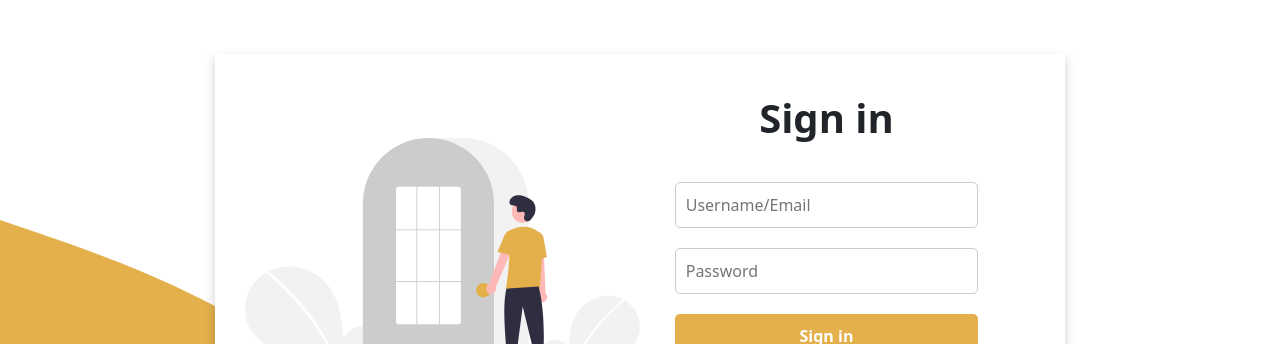
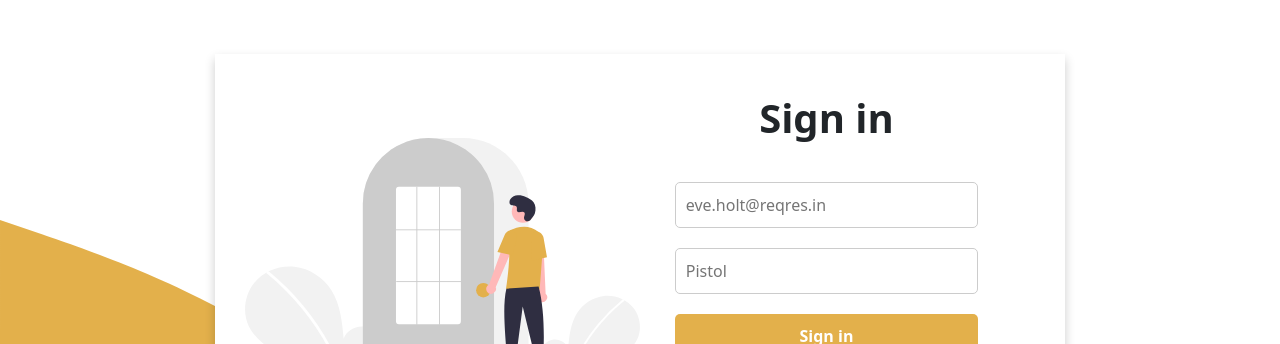
Before and after one commit to Iqbaltawakal05/Miniproject-react, a React (Vite) app: page /login in a window 1280 px wide. Shown: the part 144-488 px from the top of the page. Built offline with nearby package versions, Linux system fonts and the light colour scheme.

Commit message:
change Link navbar

```diff
--- a/src/Components/Navbar/Navbar.jsx
+++ b/src/Components/Navbar/Navbar.jsx
@@ -15,7 +15,7 @@ function Navbar () {
     return (
         <div className="navbar-container">
             <div className="logo">
-                <Link to={"/user"}><a href="">User<span>ly</span></a></Link>
+                <Link to={"/"}><a href="">User<span>ly</span></a></Link>
             </div>
             <div className="nav-button">
             {token ? (
--- a/src/Pages/Login/Login.jsx
+++ b/src/Pages/Login/Login.jsx
@@ -62,8 +62,8 @@ function Login () {
         <div className="login-form">
             <h1>Sign in</h1>
             {!!notif.length && <h5>{notif}</h5>}
-            <input type="text" placeholder="Username/Email" onChange={handleUsernameChange} value={Username}/>
-            <input type="password" placeholder="Password" onChange={handlePasswordChange} value={Password}/>
+            <input type="text" placeholder="eve.holt@reqres.in" onChange={handleUsernameChange} value={Username}/>
+            <input type="password" placeholder="Pistol" onChange={handlePasswordChange} value={Password}/>
             <button disabled={loading} onClick={handleLogin}>{loading ? "Loading..." : "Sign in"}</button>
             <div className="link-register">
             <p>Don't have an account?</p>
```
